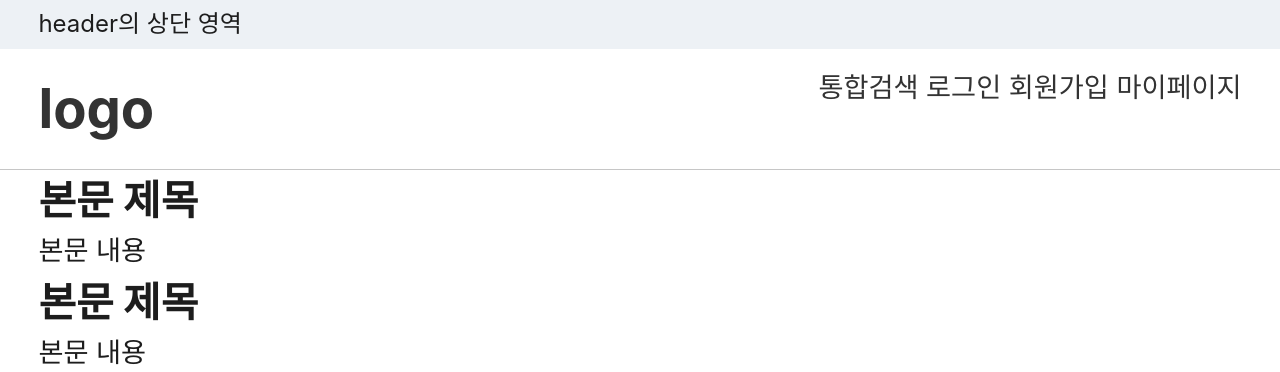
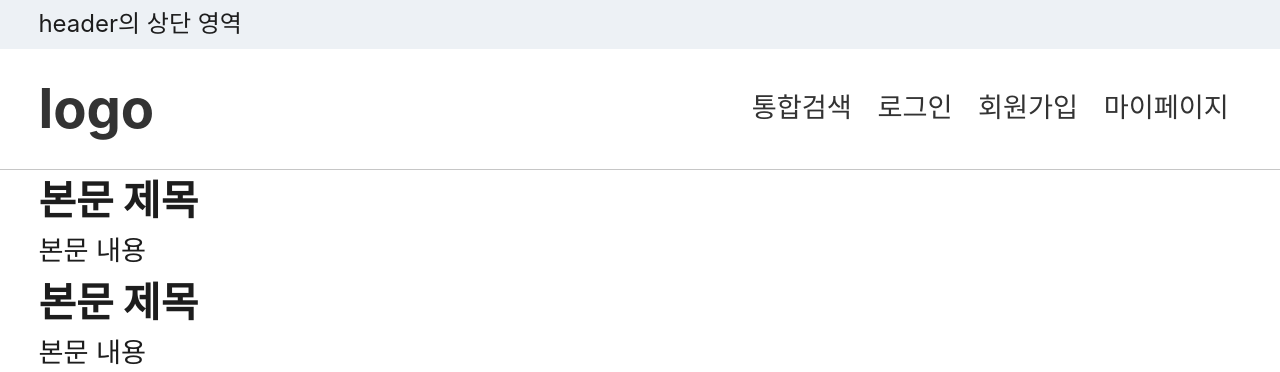
Before and after one commit to alex8396/newdeal, a plain HTML site: page template-scss-basic/index.html in a window 1280 px wide. Shown: the top 372 px of the page. Drawn offline with Linux system fonts and the light colour scheme; a web font is replaced by a local one.

Commit message:
util menu

```diff
--- a/template-scss-basic/resources/scss/pattern/_p_layout.scss
+++ b/template-scss-basic/resources/scss/pattern/_p_layout.scss
@@ -36,10 +36,12 @@
 }
 
 #header{
+
     border-bottom: 1px solid $gray-40;
     .inner{
         padding-top: 1.2rem;
         padding-bottom: 1.2rem;
+
     }
     .head-etc{
         display: none;
@@ -47,6 +49,15 @@
     .head-in{
         display: flex;
         justify-content: space-between;
+        .util{
+            display: flex;
+            a {
+                display: flex;
+                height: 100%;
+                padding: 0 $spacer-3;
+                align-items: center;
+            }
+        }
     }
 }
 
```
Also changed, not shown: template-scss-basic/resources/css/styles.css, template-scss-basic/resources/css/styles.min.css, 2 other files.
